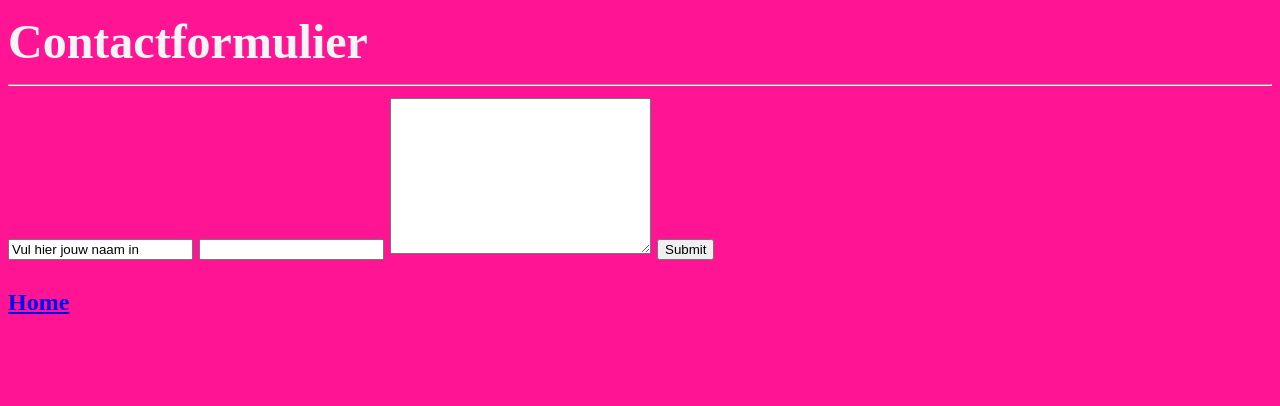
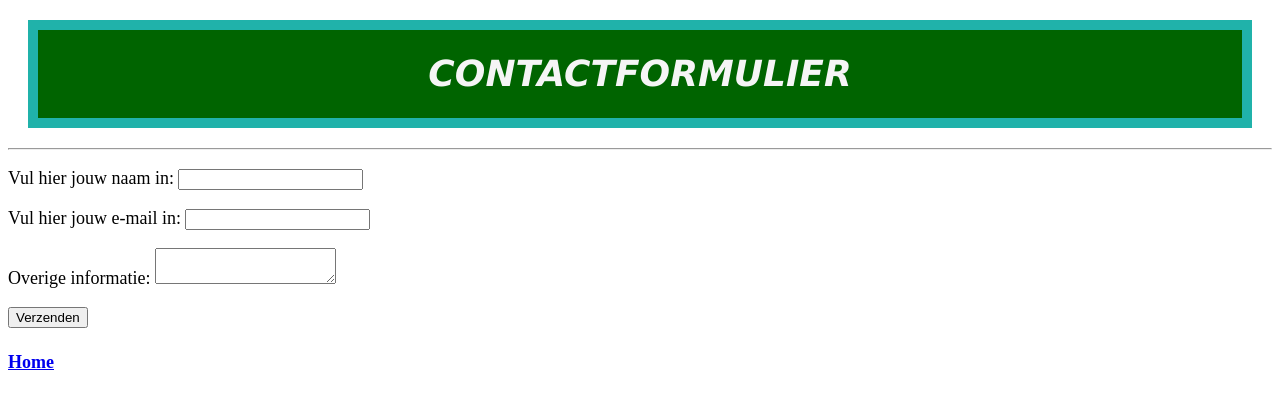
Before and after one commit to EdwardoVandenbergh/Web-Development-, a plain HTML site: page Opdracht_7/Contact.html in a window 1280 px wide. Drawn offline with Linux system fonts and the light colour scheme.

Commit message:
Add files via upload

```diff
--- a/Opdracht_7/Contact.html
+++ b/Opdracht_7/Contact.html
@@ -6,21 +6,26 @@
   <link rel="stylesheet" type="text/css" href="styles.css">
   <title> Contactformulier </title>
 </head>
-<header class="black-border">
+<header class="box-1">
   <h1>Contactformulier</h1>
 </header>
 <hr />
 
 <body>
-    <form>
-<input type="text" value="Vul hier jouw naam in"/>
-<input type="email"/>
-
-<textarea rows="10" cols="30">
-</textarea>
-
-<input type="submit"/>
-</form>
+    <form name="Contactformulier" method="POST" data-netlify="true">
+        <p>
+        <label>Vul hier jouw naam in: <input type="text" name="name" /></label>
+    </p>
+    <p>
+        <label>Vul hier jouw e-mail in: <input type="email" name="email" /></label>
+      </p>
+      <p>
+        <label>Overige informatie: <textarea name="message"></textarea></label>
+      </p>
+      <p>
+        <button type="submit">Verzenden</button>
+      </p>
+    </form>
   <!-- hier zet je de code in de body tags-->
 
   <nav>
--- a/Opdracht_7/styles.css
+++ b/Opdracht_7/styles.css
@@ -90,8 +90,17 @@ font-size: small;
 
 @media (min-width: 1024px) {
 body {
-    background-color: deeppink;
-    color: yellow;
-    font-size: x-large;
+    background-color: white;
+    color: black;
+    font-size: large;
     line-height: 20px;
 }
+
+.box-2 h1 {
+    font-family: Verdana;
+    font-style: italic;
+    text-transform: uppercase;
+    font-weight: 800;
+    text-align: center;
+    color: black;
+}
```
